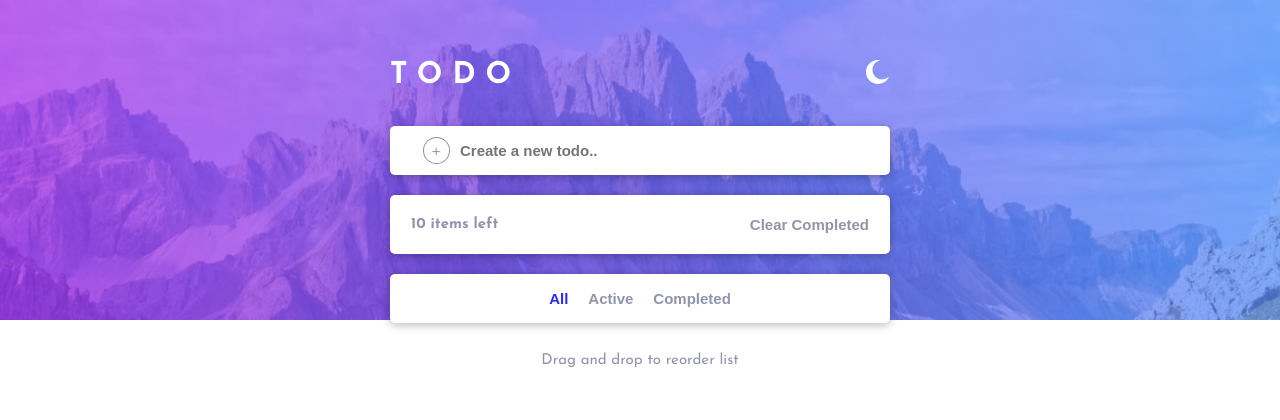
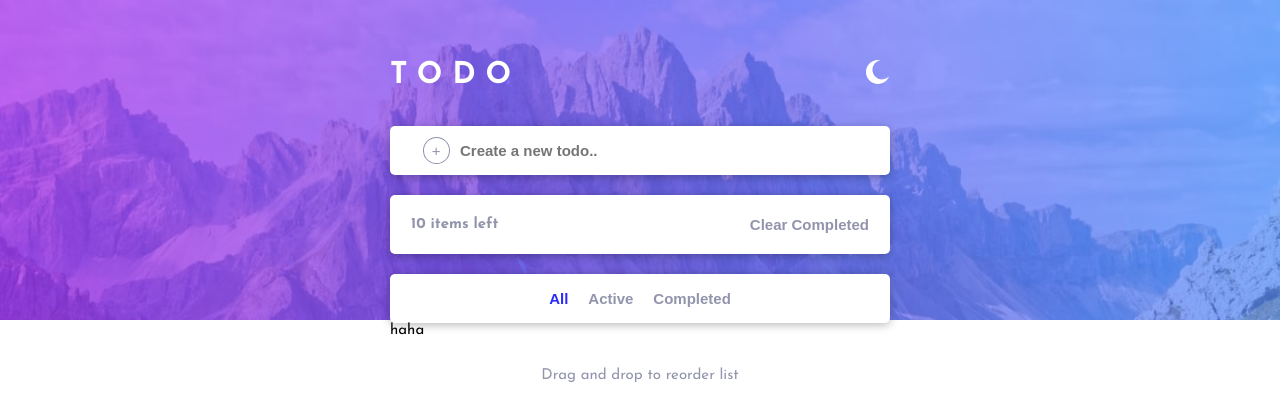
Before and after one commit to NaingLuTun/todo-app-solution, a React (Vite) app: page / in a window 1280 px wide. Shown: the top 420 px of the page. Built offline with nearby package versions, Linux system fonts and the light colour scheme.

Commit message:
just testing if the page updates

```diff
--- a/src/App.jsx
+++ b/src/App.jsx
@@ -385,7 +385,7 @@ function App() {
             <button onClick={displayActive}className='whichToDisplayStates darkTheme' id='active'>Active</button>
             <button onClick={displayCompleted} className='whichToDisplayStates darkTheme' id='completed'>Completed</button>
           </div>
-
+          <p>haha</p>
           <p id='dndInfo'>Drag and drop to reorder list</p>
       </div>
   )
```
